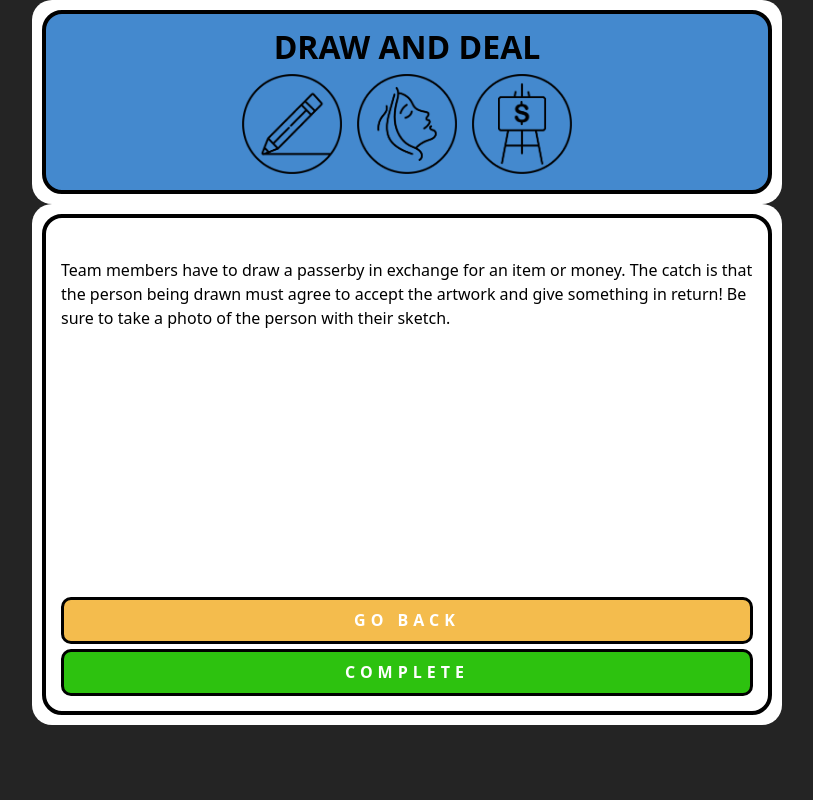
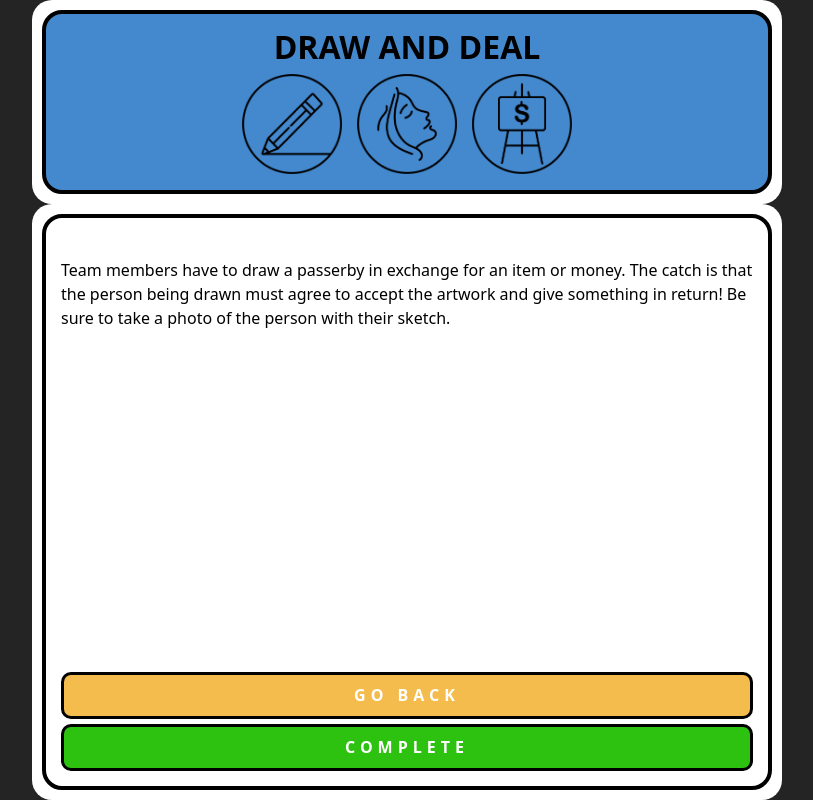
Before and after one commit to haydnkerr/Amazing-Race, a React (Vite) app: page /Amazing-Race/DrawPerson in a window 1280 px wide. Shown: the whole page, without its empty margins (233-1046 px from the left). Built offline with nearby package versions, Linux system fonts and the light colour scheme.

Commit message:
Update App.css

```diff
--- a/src/App.css
+++ b/src/App.css
@@ -140,7 +140,7 @@ body {
   display: flex;
   flex-direction: column;
   justify-content: space-between;
-  padding-bottom: 75px;
+  /* padding-bottom: 75px; */
 }
 
 .challenge-card-container {
```
